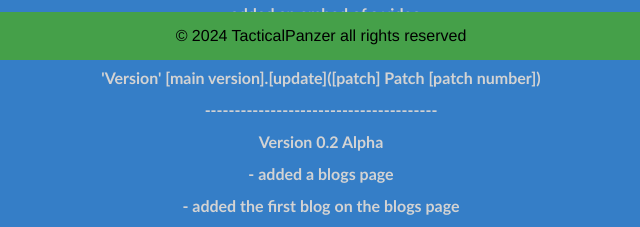
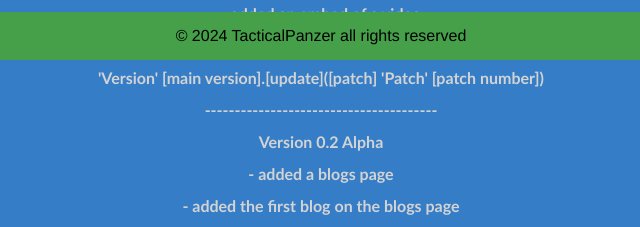
Before and after one commit to TacticalPanzer52/TacticalPanzer52.github.io, a plain HTML site: page index.html in a window 1280 px wide. Shown: the part 740-967 px from the top of the page, 319-959 px from the left. Drawn offline with Linux system fonts and the light colour scheme.

Commit message:
version 0.25

```diff
--- a/index.html
+++ b/index.html
@@ -32,7 +32,7 @@
             <p>Version 0.25 Alpha Patch 2</p>
             <p>- added an embed of a video</p>
             <p>- changed version naming scheme to</p>
-            <p>'Version' [main version].[update]([patch] Patch [patch number])</p>
+            <p>'Version' [main version].[update]([patch] 'Patch' [patch number])</p>
             <p>---------------------------------------</p>
             <p>Version 0.2 Alpha</p>
             <p>- added a blogs page</p>
```
